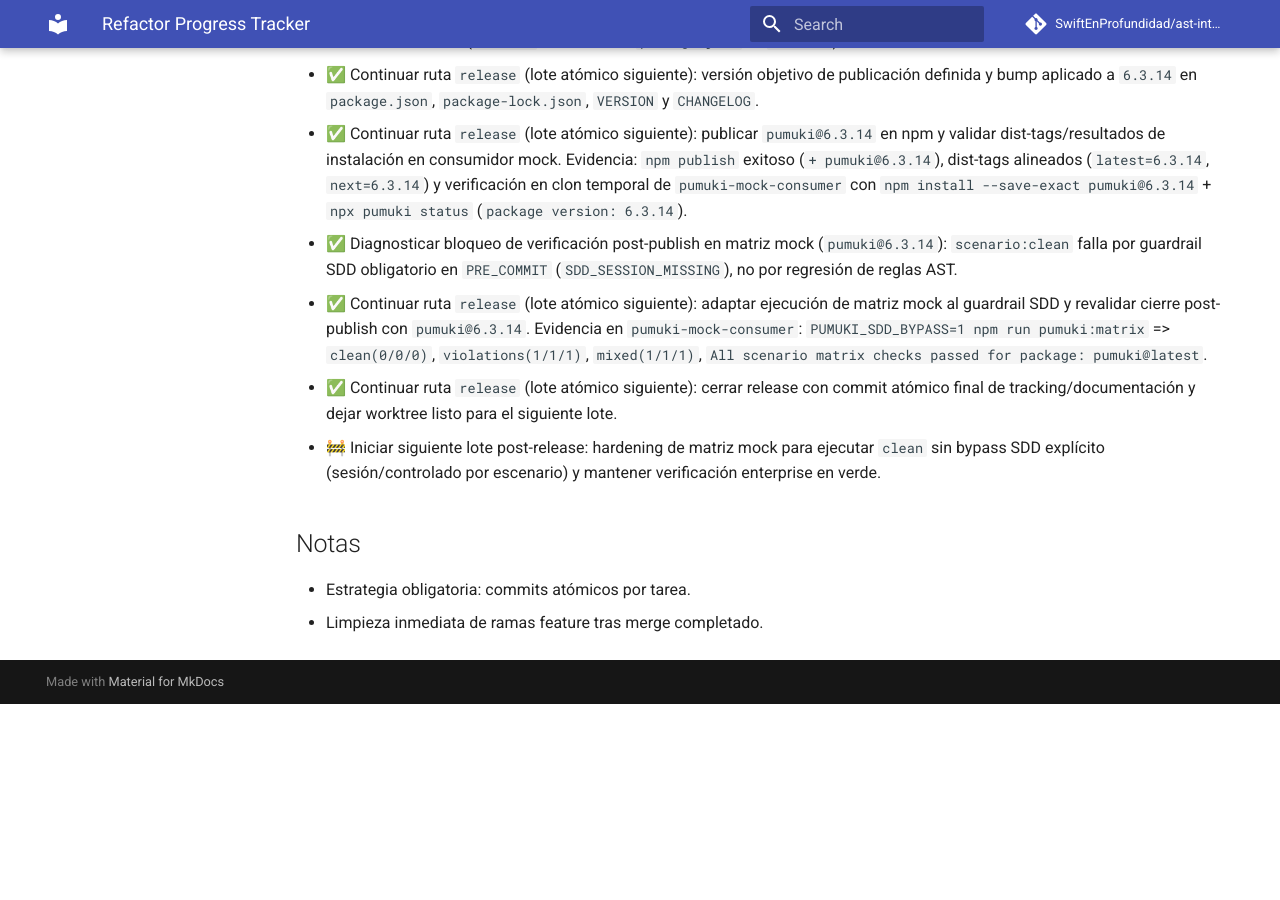
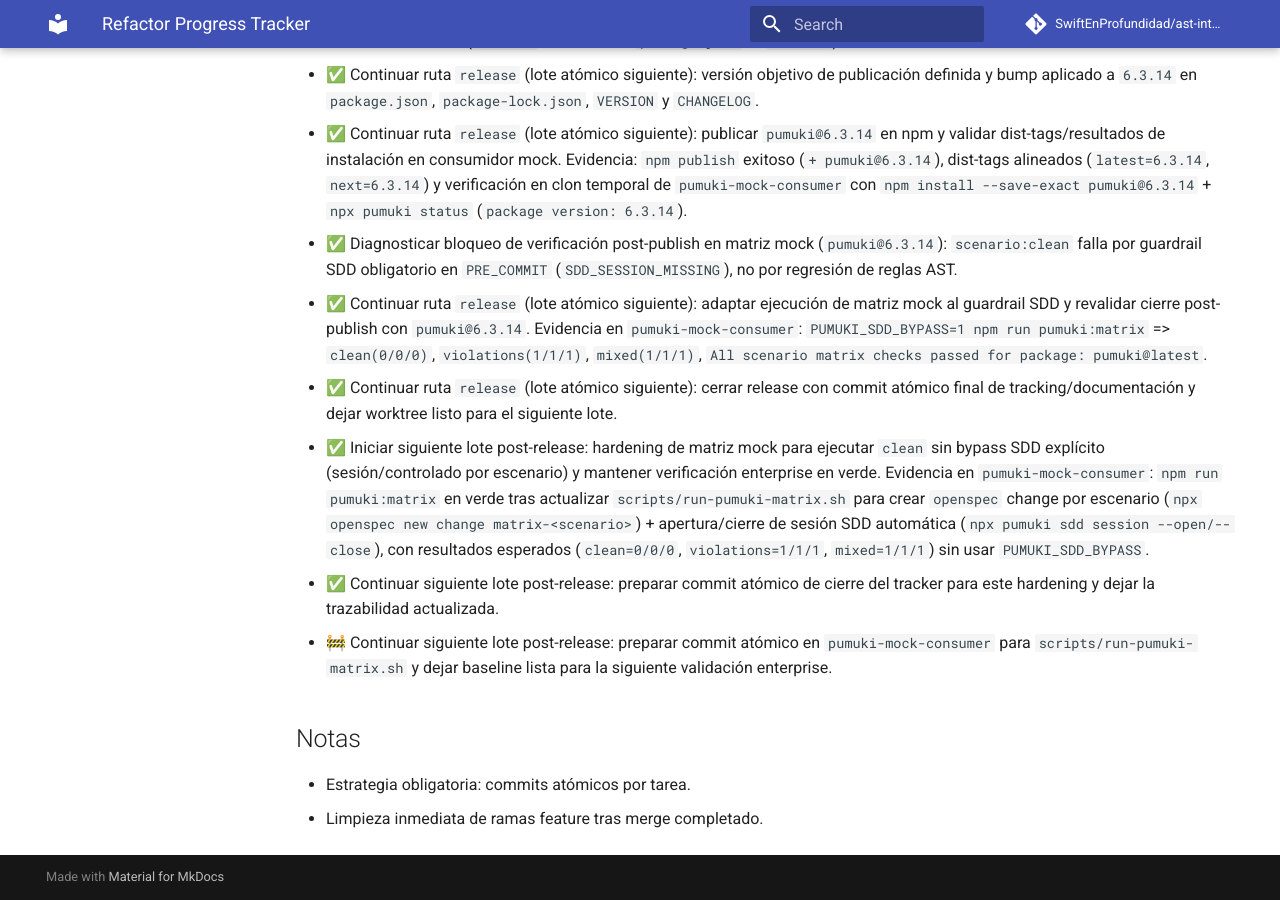
Before and after one commit to SwiftEnProfundidad/ast-intelligence-hooks, an MkDocs documentation site: the page built from docs/REFRACTOR_PROGRESS.md, in a window 1280 px wide and 900 px high, scrolled down 16958 px. Built offline with MkDocs 1.6.1 and Material for MkDocs 9.7.7, drawn with Linux system fonts in a browser that asks for light colours; comment, search, counter and statistics services are not loaded; before the commit the page ends 17662 px from its top, so only the background shows below that.

Commit message:
docs(progress): close tracker commit step for post-release matrix hardening

```diff
--- a/docs/REFRACTOR_PROGRESS.md
+++ b/docs/REFRACTOR_PROGRESS.md
@@ -371,7 +371,9 @@ Estado consolidado del refactor con seguimiento de tareas y evidencia del avance
 - ✅ Diagnosticar bloqueo de verificación post-publish en matriz mock (`pumuki@6.3.14`): `scenario:clean` falla por guardrail SDD obligatorio en `PRE_COMMIT` (`SDD_SESSION_MISSING`), no por regresión de reglas AST.
 - ✅ Continuar ruta `release` (lote atómico siguiente): adaptar ejecución de matriz mock al guardrail SDD y revalidar cierre post-publish con `pumuki@6.3.14`. Evidencia en `pumuki-mock-consumer`: `PUMUKI_SDD_BYPASS=1 npm run pumuki:matrix` => `clean(0/0/0)`, `violations(1/1/1)`, `mixed(1/1/1)`, `All scenario matrix checks passed for package: pumuki@latest`.
 - ✅ Continuar ruta `release` (lote atómico siguiente): cerrar release con commit atómico final de tracking/documentación y dejar worktree listo para el siguiente lote.
-- 🚧 Iniciar siguiente lote post-release: hardening de matriz mock para ejecutar `clean` sin bypass SDD explícito (sesión/controlado por escenario) y mantener verificación enterprise en verde.
+- ✅ Iniciar siguiente lote post-release: hardening de matriz mock para ejecutar `clean` sin bypass SDD explícito (sesión/controlado por escenario) y mantener verificación enterprise en verde. Evidencia en `pumuki-mock-consumer`: `npm run pumuki:matrix` en verde tras actualizar `scripts/run-pumuki-matrix.sh` para crear `openspec` change por escenario (`npx openspec new change matrix-<scenario>`) + apertura/cierre de sesión SDD automática (`npx pumuki sdd session --open/--close`), con resultados esperados (`clean=0/0/0`, `violations=1/1/1`, `mixed=1/1/1`) sin usar `PUMUKI_SDD_BYPASS`.
+- ✅ Continuar siguiente lote post-release: preparar commit atómico de cierre del tracker para este hardening y dejar la trazabilidad actualizada.
+- 🚧 Continuar siguiente lote post-release: preparar commit atómico en `pumuki-mock-consumer` para `scripts/run-pumuki-matrix.sh` y dejar baseline lista para la siguiente validación enterprise.
 
 ## Notas
 - Estrategia obligatoria: commits atómicos por tarea.
```
